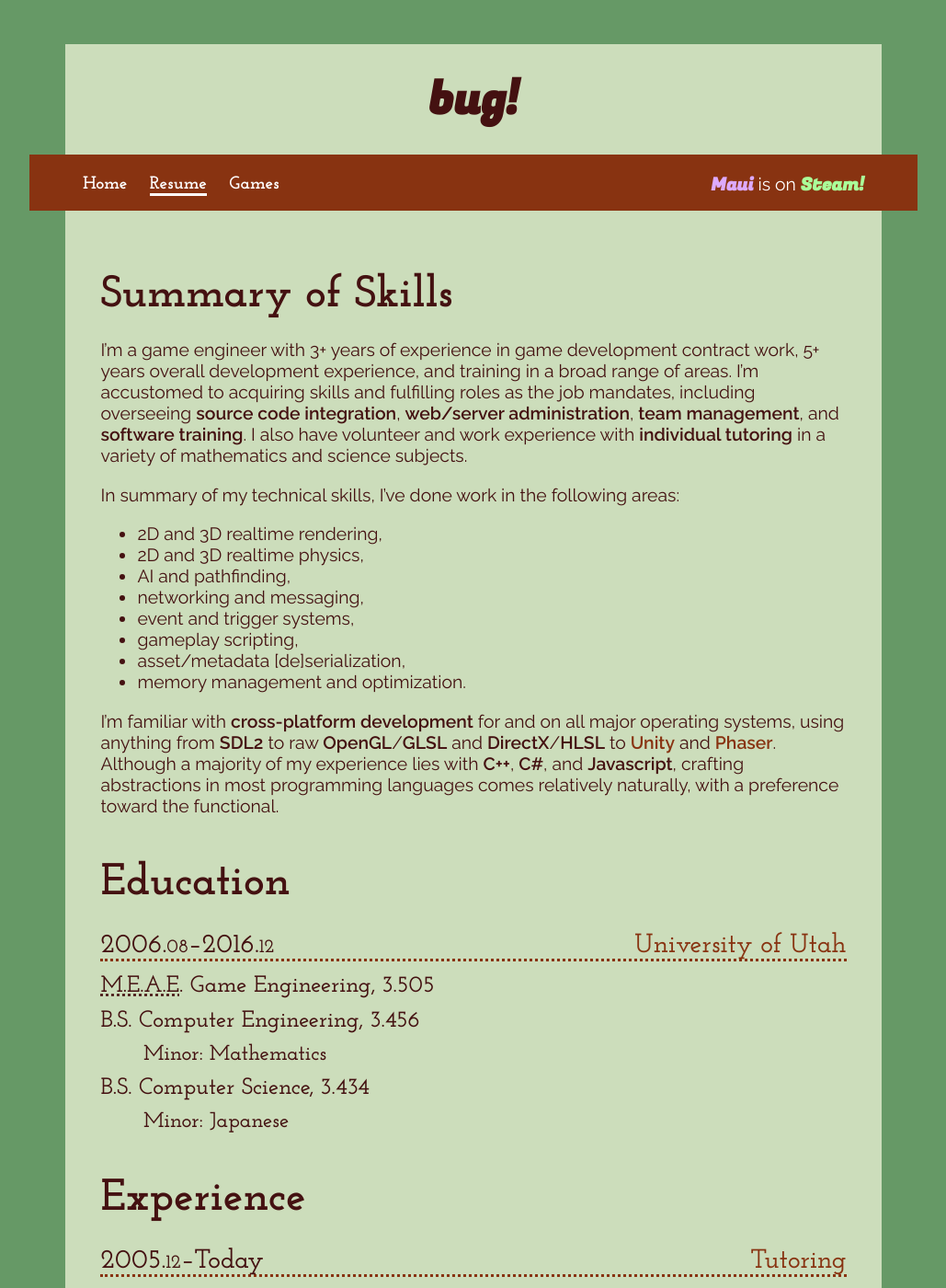
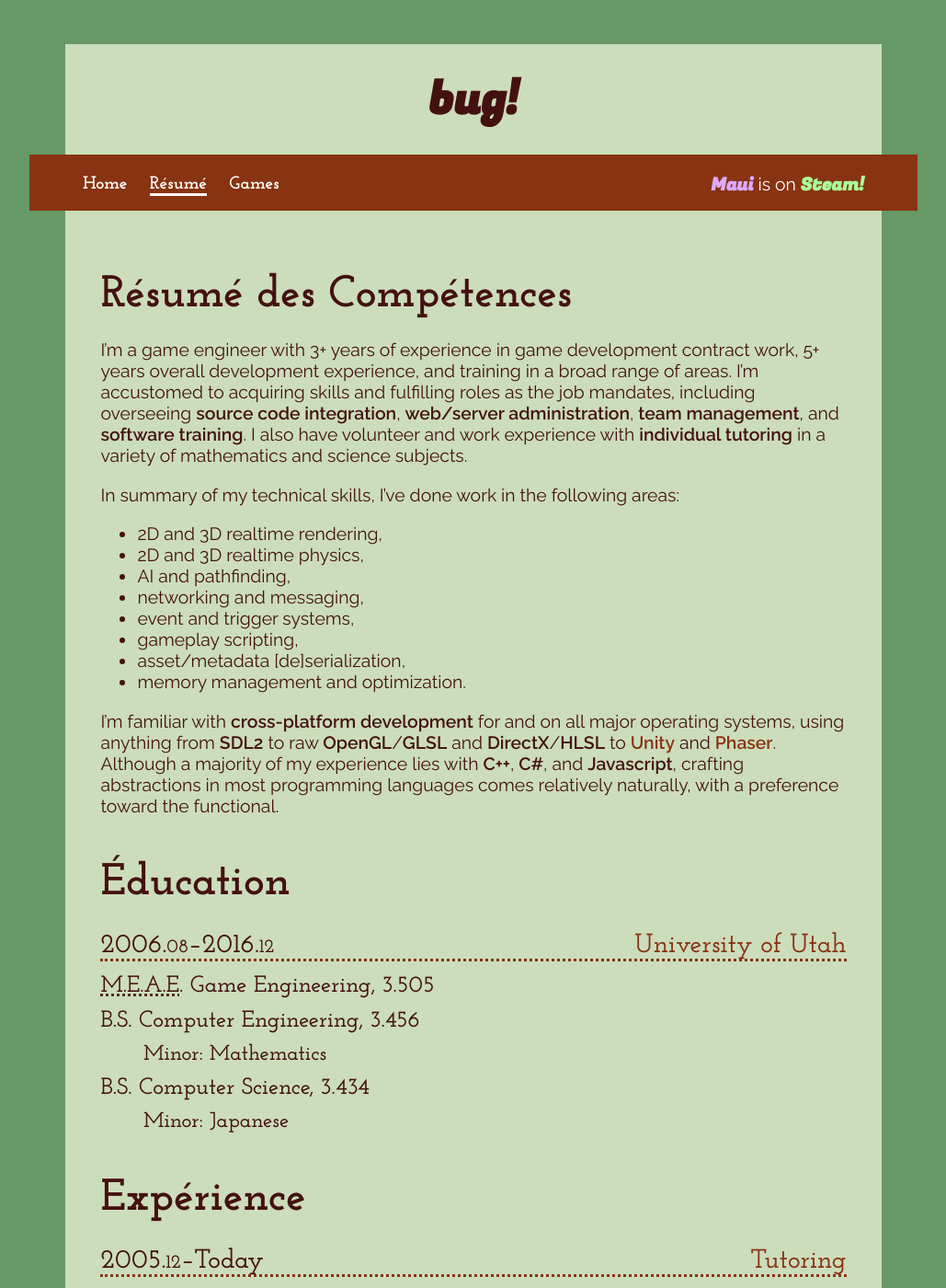
Before and after one commit to bugQ/win.dlestra.ws, a Jekyll site: the page built from cv.md, in a window 1280 px wide and 1400 px high. Shown: the whole window at 92% size, without its empty margins (125-1154 px from the left). Built offline with Jekyll 4.4.1, drawn with Linux system fonts in a browser that asks for light colours.

Commit message:
proper french

```diff
--- a/_layouts/default.html
+++ b/_layouts/default.html
@@ -20,7 +20,7 @@
   <nav>
     <ul>
       <li><a class="home" href="./">Home</a></li>
-      <li><a class="cv" href="./cv.html">Resume</a></li>
+      <li><a class="cv" href="./cv.html">Résumé</a></li>
       <li><a class="games" href="./games.html">Games</a></li>
       <li class="featured"><a class="maui" href="http://www.kokuagames.com/">Maui</a>
           is on <a class="steam" href="http://store.steampowered.com/app/464700">Steam!</a></li>
--- a/cv.md
+++ b/cv.md
@@ -1,11 +1,11 @@
 ---
 layout: default
-title: resum&eacute;
+title: résumé
 sound: work
 class: cv
 ---
 
-# Summary of Skills
+# Résumé des Compétences
 
 I'm a game engineer with 3+ years of experience in game development contract
 work, 5+ years overall development experience, and training in a broad range
@@ -35,7 +35,7 @@ Although a majority of my experience lies with <b>C++</b>, <b>C#</b>, and
 relatively naturally, with a preference toward the functional.
 
 
-# Education
+# Éducation
 
 ## 2006._08_--2016._12_ [University of Utah](http://www.utah.edu)
 
@@ -48,7 +48,7 @@ relatively naturally, with a preference toward the functional.
 *[M.E.A.E]: Master of Entertainment Arts and Engineering
 
 
-# Experience
+# Expérience
 
 ## 2005._12_ --Today [Tutoring]()
 
```
